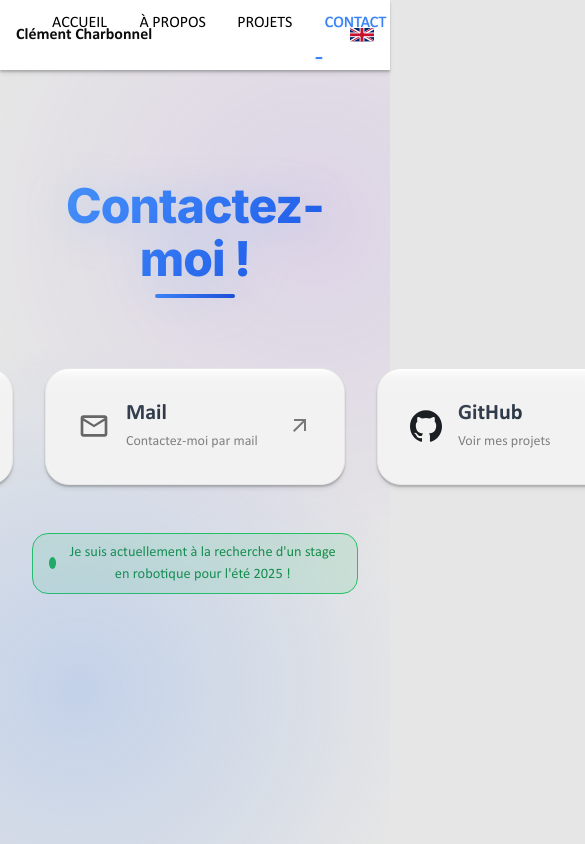
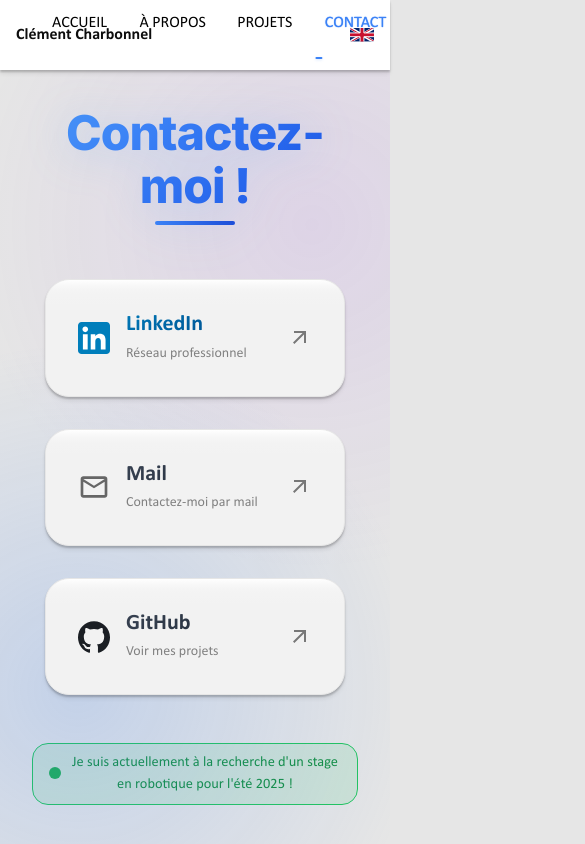
Before and after one commit to Clement38420/portfolio, a Vue app: page /contact in a window 390 px wide. Shown: the top 844 px of the page, 585 px wide, since content can reach past the window. Built offline with nearby package versions, Linux system fonts and the light colour scheme.

Commit message:
feat(ContactView): add responsiveness

```diff
--- a/src/views/ContactView.vue
+++ b/src/views/ContactView.vue
@@ -4,10 +4,8 @@
 
 <template>
   <div class="view-background"></div>
-  <div class="contact-page">
-    <div class="contact-hero">
-      <h2 class="title contact-title">{{ $t('contact.title') }}</h2>
-    </div>
+  <div class="contact-view">
+    <h2 class="title contact-title">{{ $t('contact.title') }}</h2>
 
     <div class="links">
       <BaseCard class="contact-card linkedin-card">
@@ -57,25 +55,22 @@
 </template>
 
 <style scoped>
-.contact-page {
+.contact-view {
   height: calc(100vh - 70px);
   display: flex;
   flex-direction: column;
   align-items: center;
   justify-content: center;
-  padding: 2rem;
-}
-
-.contact-hero {
-  text-align: center;
-  margin-bottom: 4rem;
-  animation: fadeInUp 0.8s ease-out;
+  padding: 70px 2rem 2rem;
+  min-height: 600px;
 }
 
 .contact-title {
   filter: drop-shadow(0 4px 20px rgba(96, 165, 250, 0.3));
-  margin: 0 0 1rem 0;
   position: relative;
+  text-align: center;
+  margin: 0 0 4rem 0;
+  animation: fadeInUp 0.8s ease-out;
 }
 
 .contact-title::after {
@@ -96,6 +91,8 @@
   display: flex;
   gap: 2rem;
   margin-bottom: 3rem;
+  flex-wrap: wrap;
+  justify-content: center;
 }
 
 .contact-card {
@@ -201,8 +198,8 @@
 }
 
 .green-circle {
-  width: 12px;
   height: 12px;
+  aspect-ratio: 1 / 1;
   background-color: #1eaf53;
   border-radius: 50%;
   display: inline-block;
@@ -217,4 +214,10 @@
     transform: translateX(-50%) scaleX(1);
   }
 }
+
+@media (max-width: 900px) {
+  .title {
+    margin-top: 100px;
+  }
+}
 </style>
```
